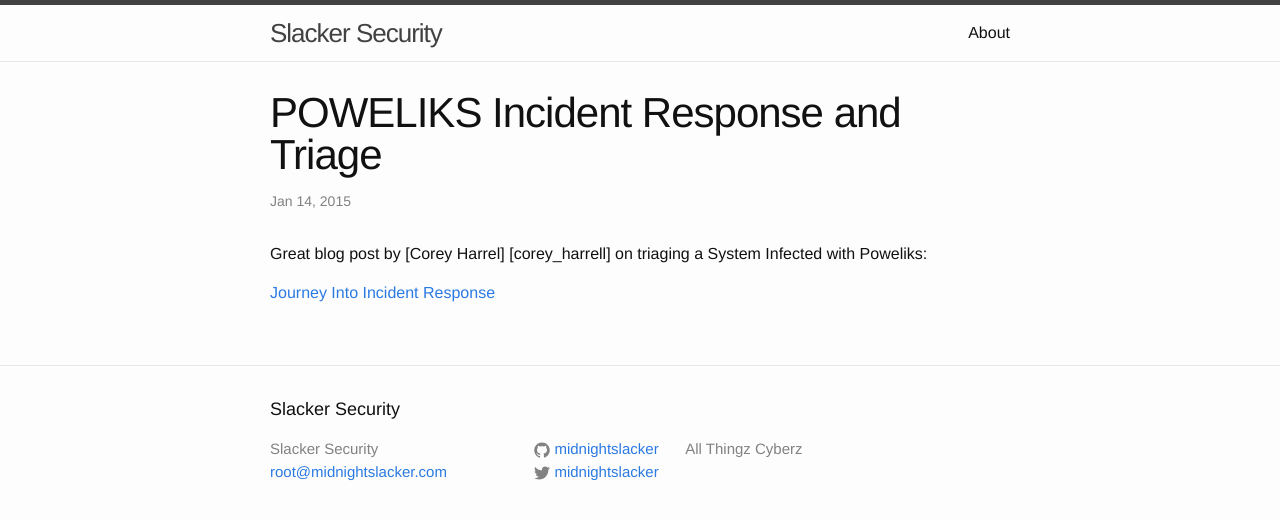
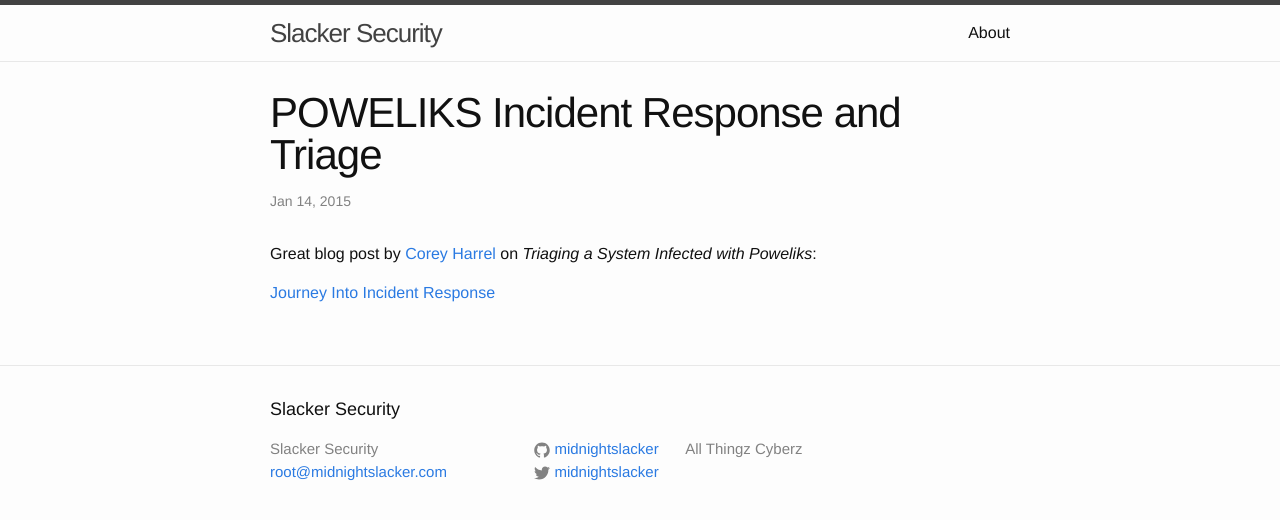
Before and after one commit to midnightslacker/midnightslacker.github.io, a Jekyll site: the page built from _posts/2015-01-14-15-POWELIKS-triage.markdown, in a window 1280 px wide. Shown: the top 520 px of the page. Built offline with Jekyll 4.4.1, drawn with Linux system fonts in a browser that asks for light colours.

Commit message:
Style changes to blog post

```diff
--- a/_posts/2015-01-14-15-POWELIKS-triage.markdown
+++ b/_posts/2015-01-14-15-POWELIKS-triage.markdown
@@ -5,9 +5,9 @@
 categories: infosec
 ---
 
-Great blog post by [Corey Harrel] [corey_harrell] on triaging a System Infected with Poweliks:
+Great blog post by [Corey Harrel] [ch] on *Triaging a System Infected with Poweliks*:
 
 [Journey Into Incident Response] [jIIr]
 
-[corey_harrel]: https://twitter.com/corey_harrell
+[ch]: https://twitter.com/corey_harrell
 [jIIr]: http://journeyintoir.blogspot.com/2015/01/triaging-system-infected-with-poweliks.html
```
